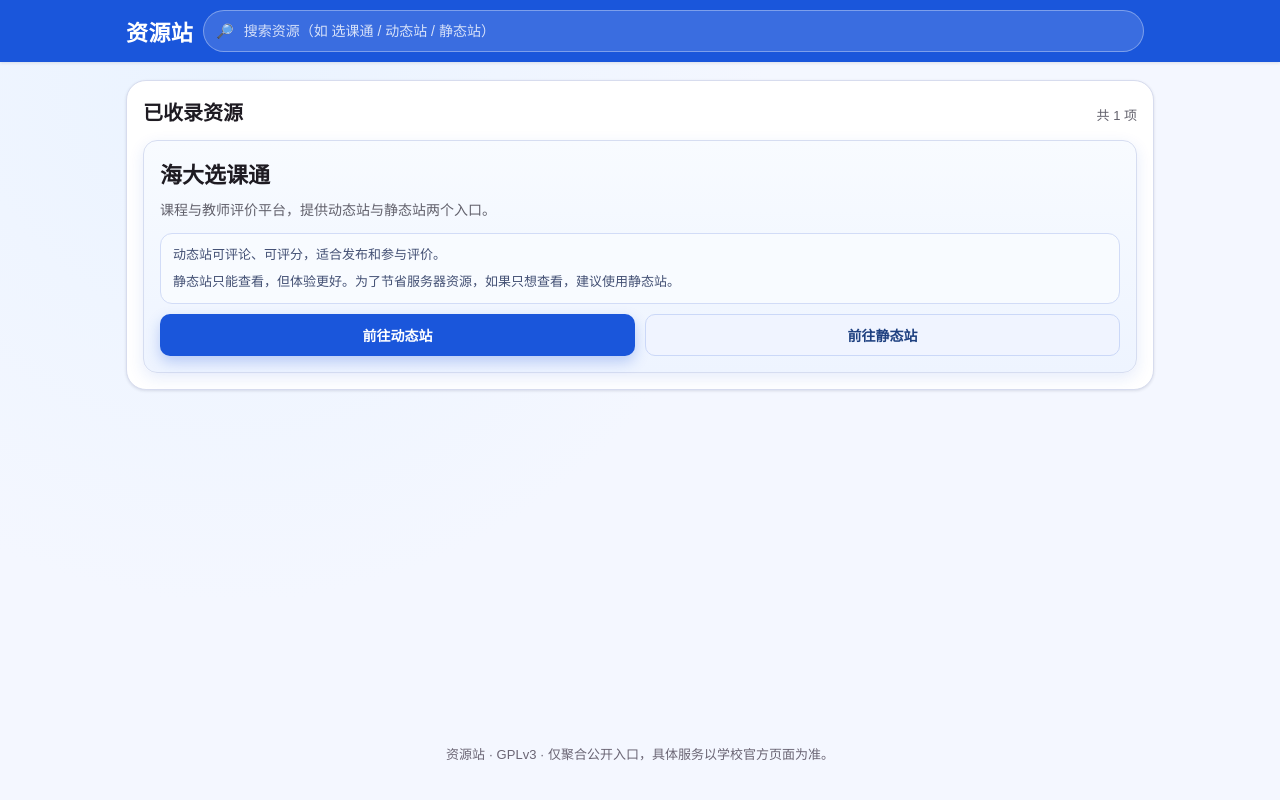
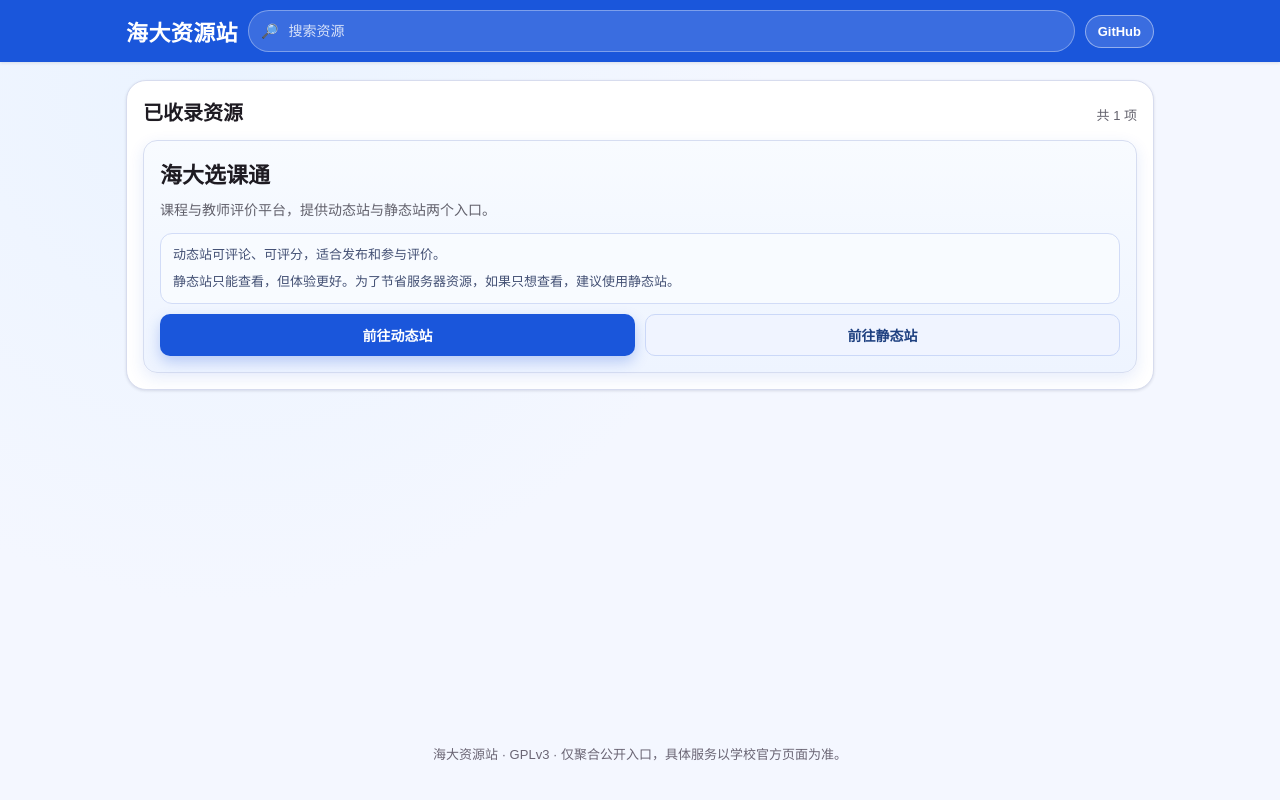
Before and after one commit to SMU-RES/homepage, a website: page index.html in a window 1280 px wide. Drawn offline with Linux system fonts and the light colour scheme.

Commit message:
feat: 更新顶栏名称搜索与 GitHub 入口

```diff
--- a/index.html
+++ b/index.html
@@ -10,18 +10,18 @@
         />
         <meta name="apple-mobile-web-app-capable" content="yes" />
         <meta name="apple-mobile-web-app-status-bar-style" content="default" />
-        <meta name="apple-mobile-web-app-title" content="资源站" />
+        <meta name="apple-mobile-web-app-title" content="海大资源站" />
         <link rel="manifest" href="./manifest.webmanifest" />
         <link rel="icon" href="./icons/avatar.jpg" type="image/jpeg" />
         <link rel="apple-touch-icon" href="./icons/avatar.jpg" />
         <link rel="stylesheet" href="./styles.css" />
-        <title>资源站</title>
+        <title>海大资源站</title>
     </head>
     <body>
         <div class="app">
             <header class="app-bar">
                 <div class="app-bar-inner">
-                    <h1>资源站</h1>
+                    <h1>海大资源站</h1>
                     <form id="searchForm" class="top-search" autocomplete="off">
                         <label for="searchInput" class="sr-only"
                             >搜索资源</label
@@ -30,12 +30,21 @@
                         <input
                             id="searchInput"
                             type="search"
-                            placeholder="搜索资源（如 选课通 / 动态站 / 静态站）"
+                            placeholder="搜索资源"
                         />
                     </form>
-                    <button id="installBtn" class="install-btn" hidden>
-                        安装应用
-                    </button>
+                    <div class="top-actions">
+                        <a
+                            class="github-link"
+                            href="https://github.com/SMU-RES"
+                            target="_blank"
+                            rel="noopener noreferrer"
+                            >GitHub</a
+                        >
+                        <button id="installBtn" class="install-btn" hidden>
+                            安装应用
+                        </button>
+                    </div>
                 </div>
             </header>
 
@@ -51,7 +60,7 @@
 
             <footer class="app-footer">
                 <p>
-                    资源站 · GPLv3 ·
+                    海大资源站 · GPLv3 ·
                     仅聚合公开入口，具体服务以学校官方页面为准。
                 </p>
             </footer>
--- a/styles.css
+++ b/styles.css
@@ -92,6 +92,29 @@ body {
 
 .top-search input::placeholder {
     color: rgba(255, 255, 255, 0.8);
+}
+
+.top-actions {
+    display: inline-flex;
+    align-items: center;
+    justify-content: flex-end;
+    gap: 8px;
+}
+
+.github-link {
+    border: 1px solid rgba(255, 255, 255, 0.45);
+    border-radius: 999px;
+    background: rgba(255, 255, 255, 0.14);
+    color: #fff;
+    text-decoration: none;
+    font-size: 13px;
+    font-weight: 600;
+    padding: 8px 12px;
+    white-space: nowrap;
+}
+
+.github-link:hover {
+    background: rgba(255, 255, 255, 0.26);
 }
 
 .install-btn {
@@ -205,7 +228,10 @@ body {
     font-weight: 700;
     text-decoration: none;
     border: 1px solid transparent;
-  transition: transform 0.14s ease, box-shadow 0.14s ease, background 0.14s ease;
+    transition:
+        transform 0.14s ease,
+        box-shadow 0.14s ease,
+        background 0.14s ease;
 }
 
 .site-btn:hover {
@@ -266,7 +292,7 @@ body {
     .app-bar-inner {
         grid-template-columns: 1fr auto;
         grid-template-areas:
-      "title install"
+            "title actions"
             "search search";
         gap: 8px;
     }
@@ -276,8 +302,8 @@ body {
         font-size: 20px;
     }
 
-  .install-btn {
-    grid-area: install;
+    .top-actions {
+        grid-area: actions;
     }
 
     .top-search {
```
Lines whose indentation alone changed are shown as unchanged.
